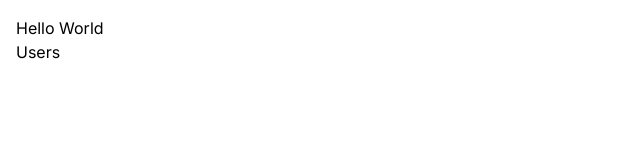
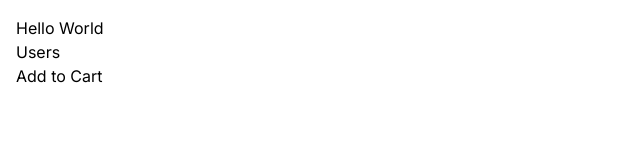
Before and after one commit to jfcv/next-app, a Next.js app: page / in a window 1280 px wide. Shown: the top 160 px of the page, without its empty margins (0-640 px from the left). Built offline with nearby package versions, Linux system fonts and the light colour scheme.

Commit message:
Add ProductCart as a client component using the 'use client' tag at the beginning of the component.

```diff
--- /dev/null
+++ b/app/components/ProductCart.tsx
@@ -0,0 +1,14 @@
+'use client'
+import React from 'react'
+
+const ProductCart = () => {
+  return (
+    <div>
+        <button onClick={() => console.log('client component clicked')}>
+          Add to Cart
+        </button>
+    </div>
+  )
+}
+
+export default ProductCart
--- a/app/page.tsx
+++ b/app/page.tsx
@@ -1,4 +1,5 @@
 import Link from "next/link";
+import ProductCart from "./components/ProductCart";
 
 /**
  * Client-Side Navigation
@@ -8,6 +9,7 @@ export default function Home() {
     <main>
       <h1>Hello World</h1>
       <Link href="/users">Users</Link>
+      <ProductCart/>
     </main>
   )
 }
```
